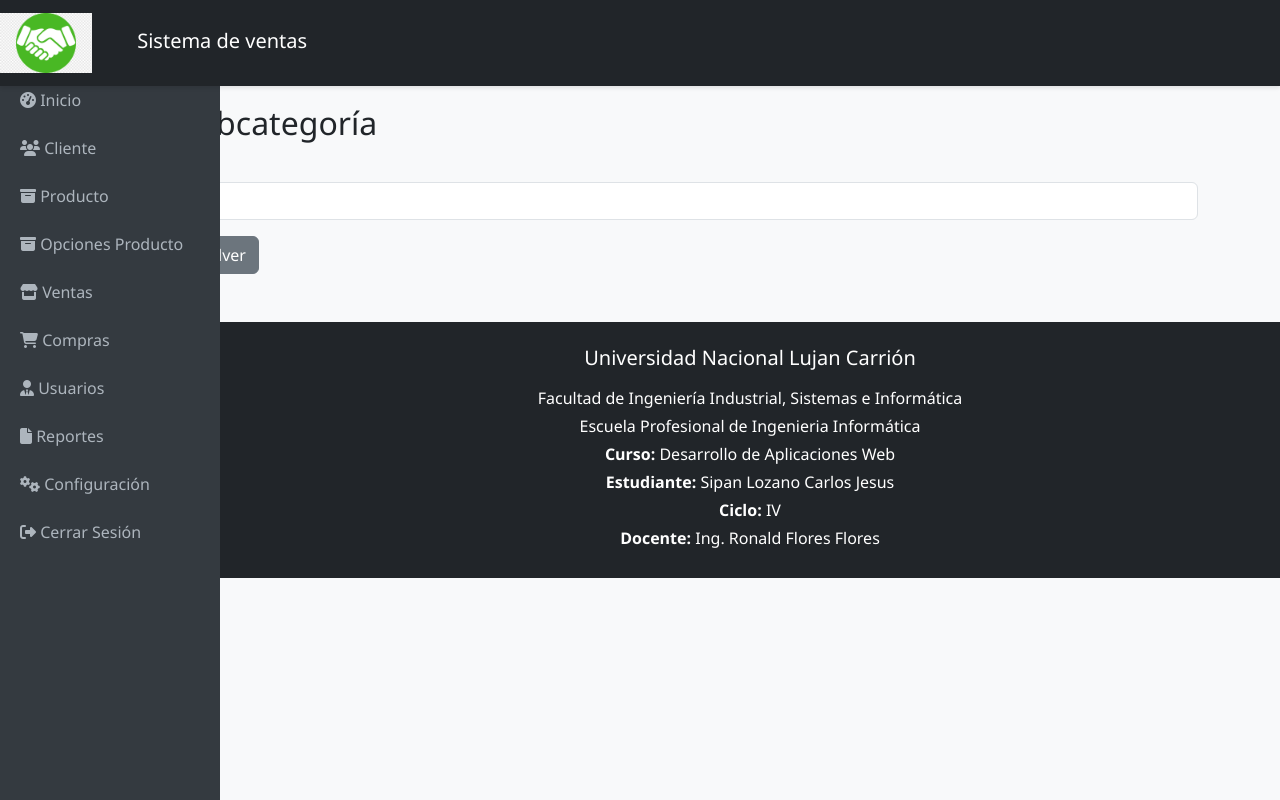
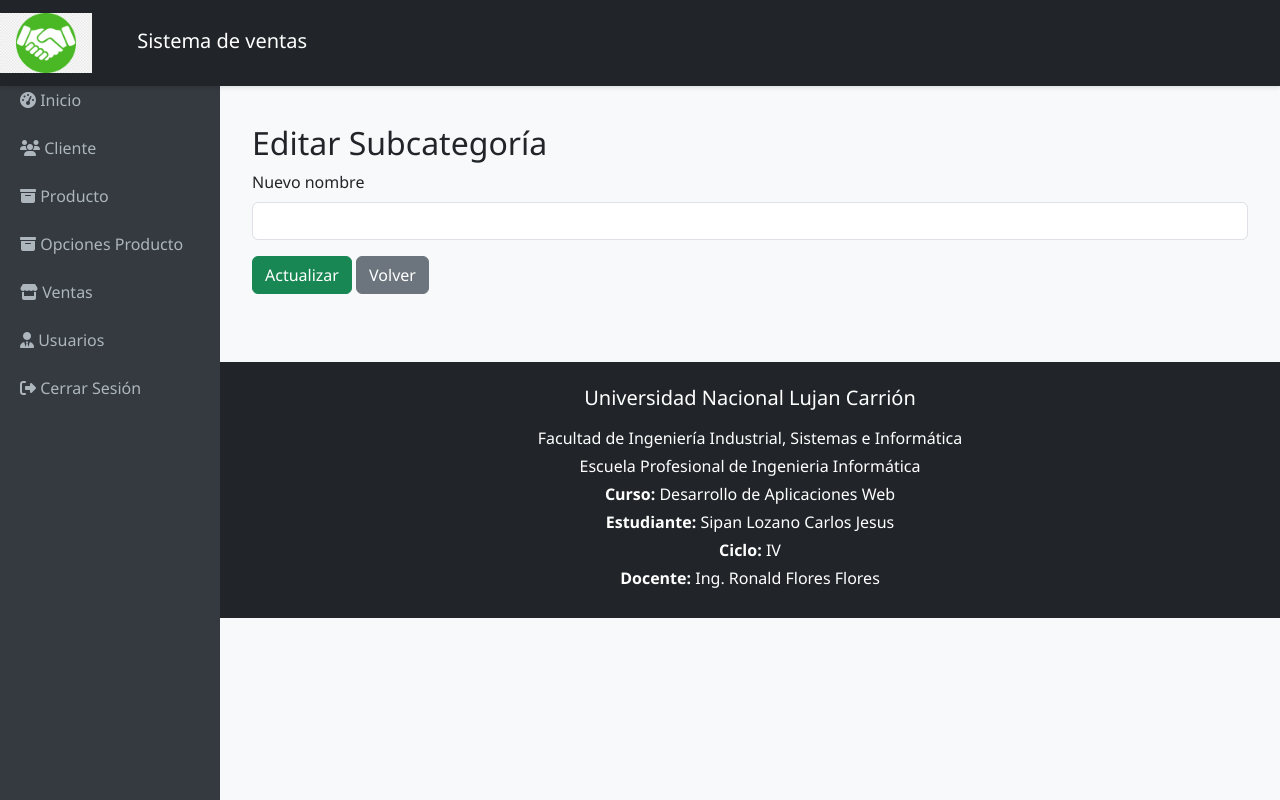
Before and after one commit to CarlJSL/sistema-basico-ventas, a PHP site: page /cat_edit.php in a window 1280 px wide. Run offline with PHP 8.4, Linux system fonts and the light colour scheme; data that the repository does not hold is empty.

Commit message:
Refactor layout structure in category and product edit pages; update logo image and add PDF export link in product listing

```diff
--- a/cat_edit.php
+++ b/cat_edit.php
@@ -61,7 +61,8 @@ if ($_SERVER["REQUEST_METHOD"] === "POST") {
 
 <body>
     <?php include_once './includes/header.php'; ?>
-    <div class="container mt-5">
+    <div class="content">
+        <div class="container mt-5">
         <h2>Editar <?= $tipo === 'categoria' ? 'Categoría' : 'Subcategoría' ?></h2>
 
         <?php if (!empty($alert)) echo $alert; ?>
@@ -75,6 +76,7 @@ if ($_SERVER["REQUEST_METHOD"] === "POST") {
             <a href="listado.php" class="btn btn-secondary">Volver</a>
         </form>
     </div>
+    </div>
 
     <?php include_once './includes/footer.php'; ?>
 </body>
--- a/includes/header.php
+++ b/includes/header.php
@@ -1,6 +1,6 @@
 <nav class="navbar navbar-expand-lg navbar-dark bg-dark fixed-top">
     <a class="navbar-brand" href="#">
-        <img src="img/poke.png" alt="Logo" style="height: 60px; margin-right: 40px;">
+        <img src="img/logo.png" alt="Logo" style="height: 60px; margin-right: 40px;">
         Sistema de ventas
     </a>
 </nav>
@@ -12,9 +12,6 @@
     <a href="producto.php"><i class="fa fa-box-archive mr2"></i> Producto</a>
     <a href="opciones-prod.php"><i class="fa fa-box-archive mr2"></i> Opciones Producto</a>
     <a href="venta.php"><i class="fa-solid fa-store mr2"></i> Ventas</a>
-    <a href="#"><i class="fa-solid fa-cart-shopping mr2"></i> Compras</a>
     <a href="usuario.php"><i class="fa-solid fa-user-tie mr2"></i> Usuarios</a>
-    <a href="#"><i class="fa fa-file mr2"></i> Reportes</a>
-    <a href="#"><i class="fa fa-cogs mr2"></i> Configuración</a>
     <a href="index.php"><i class="fa fa-sign-out-alt mr2"></i> Cerrar Sesión</a>
 </div>
--- a/opciones-prod.php
+++ b/opciones-prod.php
@@ -8,7 +8,8 @@ include './conexion/cone.php';
 <body>
     <?php include_once './includes/header.php'; ?>
 
-    <div class="container mt-5">
+    <div class="content">
+        <div class="container mt-5">
         <h2 class="mb-4">Categorías y Subcategorías</h2>
         <div class="d-flex justify-content-end mb-3 gap-2">
             <a href="cat_agregar.php" class="btn btn-success">+ Agregar</a>
@@ -63,6 +64,7 @@ include './conexion/cone.php';
             </tbody>
         </table>
     </div>
+    </div>
     <?php include_once './includes/footer.php'; ?>
 </body>
 </html>
--- a/producto.php
+++ b/producto.php
@@ -17,6 +17,7 @@ $res = $con->query($sql);
             <div class="d-flex justify-content-between align-items-center mb-3">
                 <h3>Listado de Productos</h3>
                 <button class="btn btn-success" data-bs-toggle="modal" data-bs-target="#modalAgregar">
+                     <a href="exportarPDF.php?tabla=producto" class="btn btn-danger" target="_blank"><i class="fas fa-file-pdf"></i> Exportar PDF</a>
                     <i class="fas fa-plus"></i> Agregar Producto
                 </button>
             </div>
```
Also changed, not shown: img/logo.png (renamed from img/poke.png).
